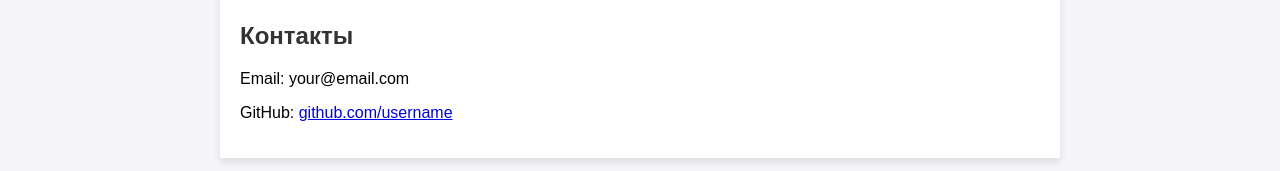
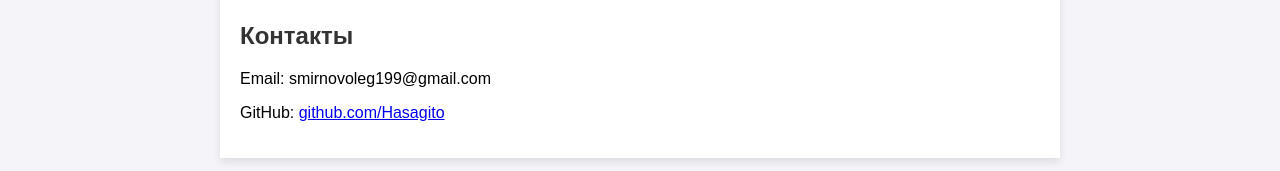
Before and after one commit to Hasagito/Hasagito.github.io, a plain HTML site: page index.html in a window 1280 px wide. Shown: the part 579-750 px from the top of the page. Drawn offline with Linux system fonts and the light colour scheme.

Commit message:
Update index.html

```diff
--- a/index.html
+++ b/index.html
@@ -63,8 +63,8 @@
 
   <div class="container">
     <h2>Контакты</h2>
-    <p>Email: your@email.com</p>
-    <p>GitHub: <a href="#">github.com/username</a></p>
+    <p>Email: smirnovoleg199@gmail.com</p>
+    <p>GitHub: <a href="#">github.com/Hasagito</a></p>
   </div>
 </body>
 </html>
```
